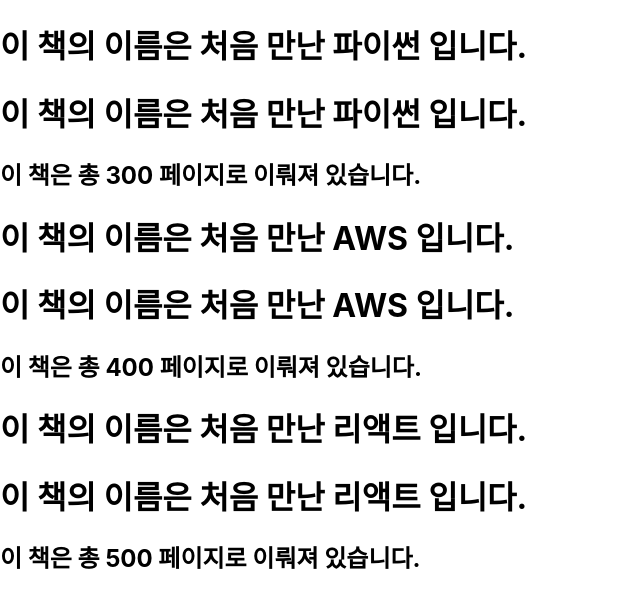
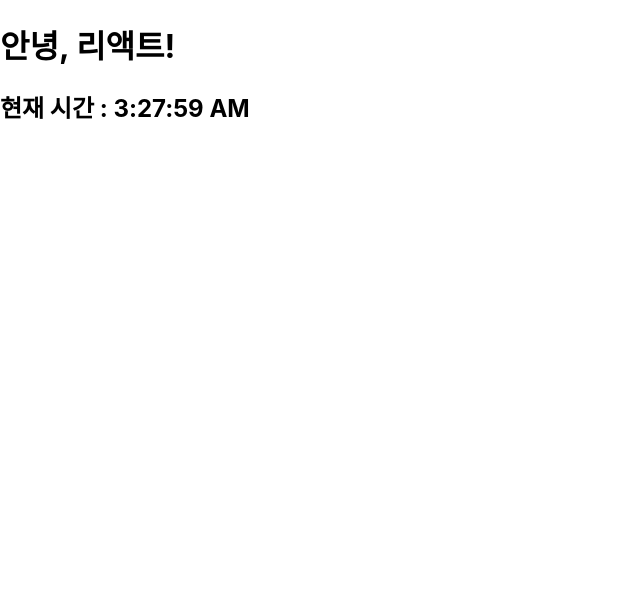
Before and after one commit to itdanja/ezen_web_2022_webapp_spring, a React (Create React App) app in the folder src/main/frontend/: page / in a window 1280 px wide. Shown: the top 608 px of the page, without its empty margins (0-640 px from the left). Built offline with nearby package versions, Linux system fonts and the light colour scheme; no server answers.

Commit message:
day75 리액트 4장

```diff
--- /dev/null
+++ b/src/main/frontend/src/chapter4/Clock.jsx
@@ -0,0 +1,14 @@
+// 1. react 기본 라이브러리 호출
+import React from 'react';
+// 2. 컴포넌트 만들기 [ 함수 만들기 ]
+function Clock( props ){   // props : 속성 [ 매개변수 ]
+    // {  } : jsx 표현식 [ 변수,컴포넌트[함수],객체 ]등
+    return(
+        <div>
+            <h1>안녕, 리액트! </h1>
+            <h2>현재 시간 : { new Date().toLocaleTimeString() } </h2>
+        </div>
+    );
+}
+// 3. 컴포넌트 내보내기
+export default Clock;
--- a/src/main/frontend/src/index.js
+++ b/src/main/frontend/src/index.js
@@ -4,8 +4,9 @@
 import App from './App';
 import reportWebVitals from './reportWebVitals';
 
-// 1. 사용할 컴포넌트 호출
+// 1. 사용할 컴포넌트 호출 [ import 컴포넌트명 from 파일명 ]
 import Library from './chapter3/Library'
+import Clock from './chapter4/Clock'
 
 // 2. Dom 컨테이너 [ public-> index.html 안에 있는 태그 ]
 const root = ReactDOM.createRoot(document.getElementById('root'));
@@ -17,12 +18,25 @@
 //        <App />
 //      </React.StrictMode>
 //    );
-// 2. 기본값 [ Library 컴포넌트를 root 에 렌더링
-    root.render(
-      <React.StrictMode>
-        <Library />
-      </React.StrictMode>
-    );
+// 2.  [ Library 컴포넌트를 root 에 렌더링
+//    root.render(
+//      <React.StrictMode>
+//        <Library />
+//      </React.StrictMode>
+//    );
+
+// 3. [ Clock 컴포넌트를 root 에 렌더링 ]
+    // 1. setInterval 1초마다 렌더링
+        //setInterval( (인수) => { 실행문 } , 밀리초 )
+     setInterval( () => {
+            root.render(
+              <React.StrictMode>
+                <Clock />
+              </React.StrictMode>
+            );
+      } , 1000 );
+
+
 
 // If you want to start measuring performance in your app, pass a function
 // to log results (for example: reportWebVitals(console.log))
```
